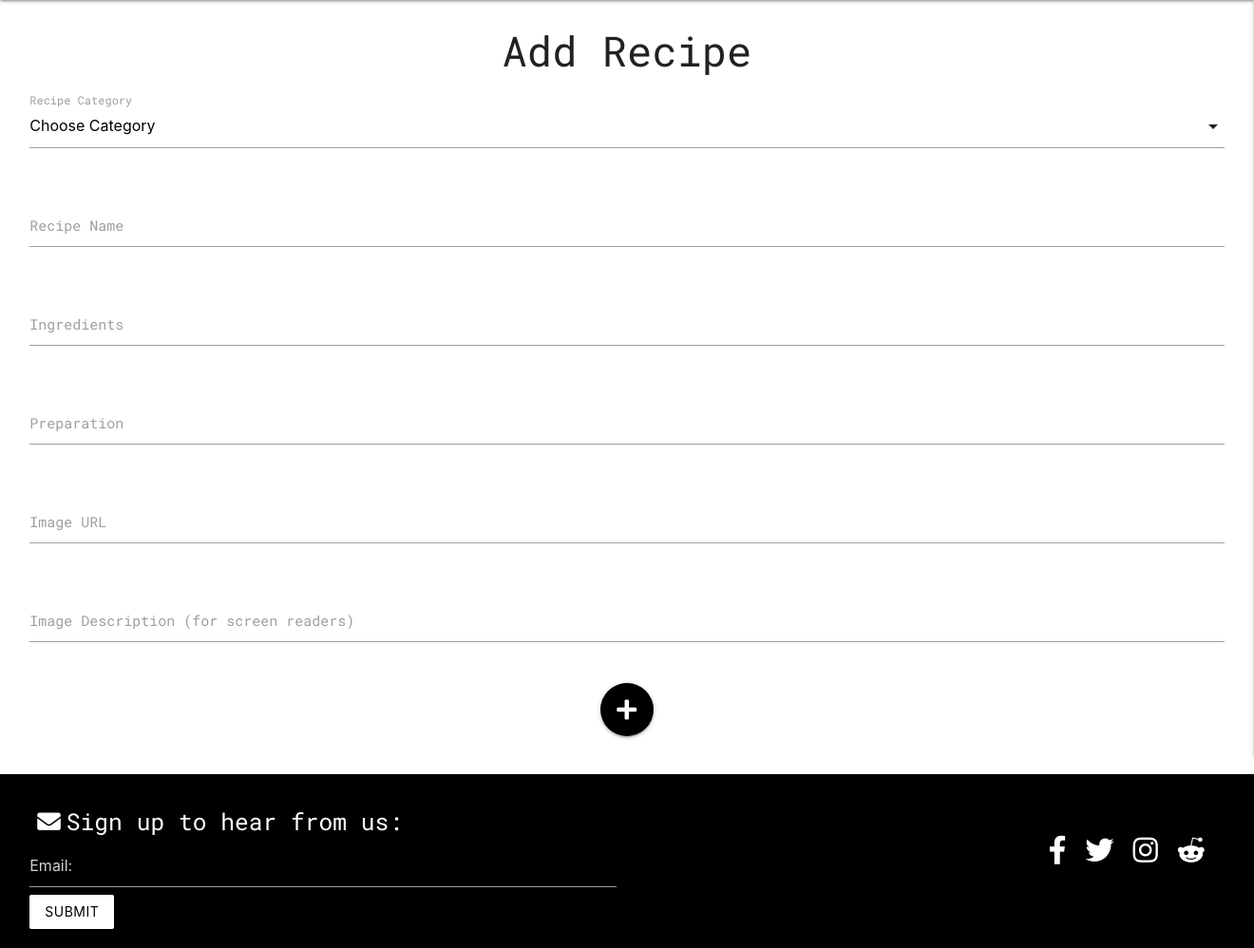
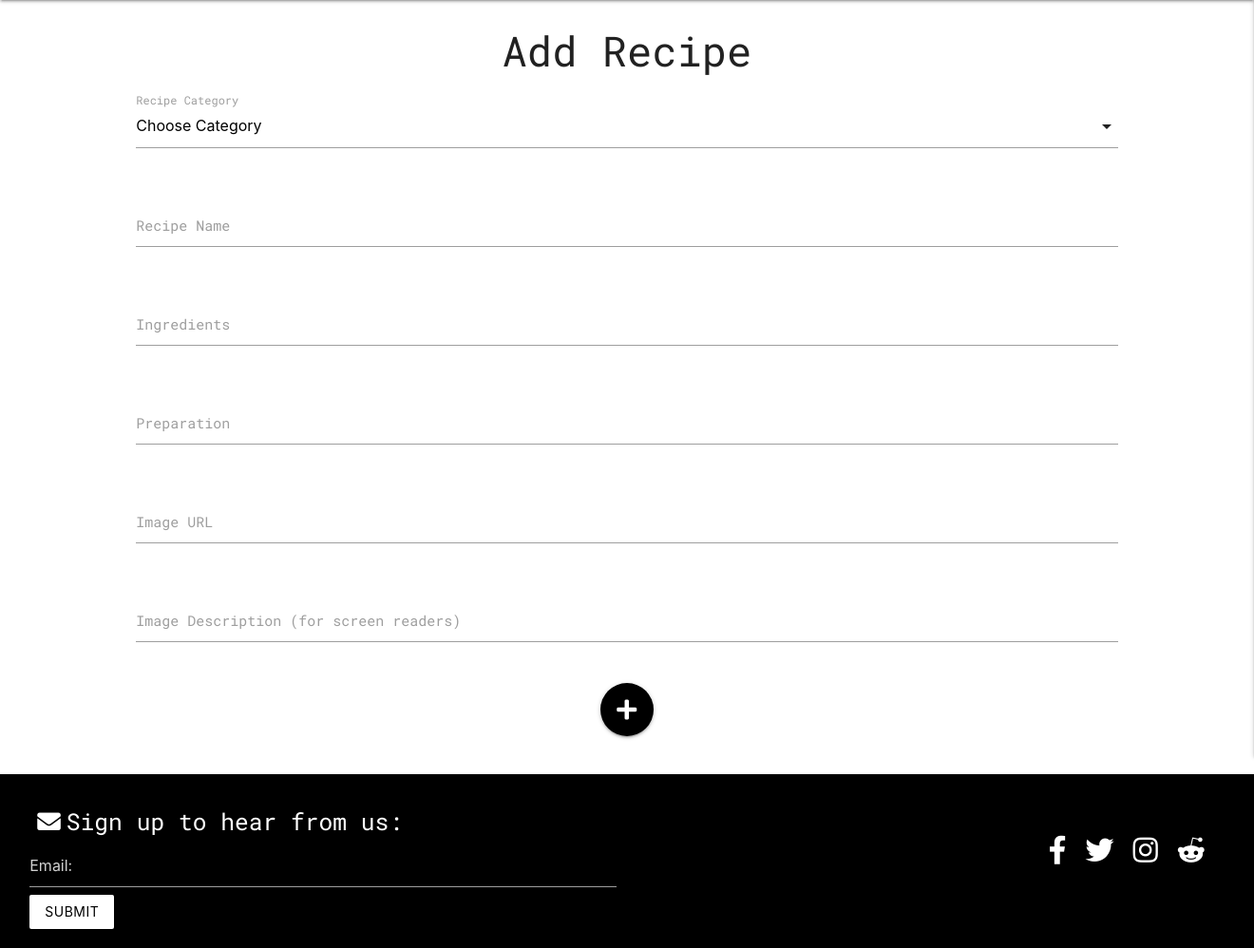
Before and after one commit to jaydavis359/Cocktail-Collector, a Flask app: page /add_recipe in a window 1320 px wide. Shown: the part 64-1062 px from the top of the page at 95% size. Run offline with Flask 2, Linux system fonts and the light colour scheme; data that the repository does not hold is empty; some libraries are stand-ins or nearby versions.

Commit message:
add media query to add recipe form

```diff
--- a/static/css/style.css
+++ b/static/css/style.css
@@ -129,6 +129,12 @@ img.activator.recipe-image {
   width: 300px;
 }
 
+@media only screen and (min-width: 993px) {
+  .add-container {
+    width: 80%;
+}
+}
+
 @media only screen and (min-width: 601px) {
   .row .col.m3 {
     width: auto;
--- a/templates/add_recipe.html
+++ b/templates/add_recipe.html
@@ -3,7 +3,7 @@
 
     <h3 class="center-align">Add Recipe</h3>
 
-    <div class="row container">
+    <div class="row container add-container">
         <form class="col s12" method="POST" action="{{ url_for('add_recipe') }}">
             <!-- Select Category -->
             <div class="row">
```
